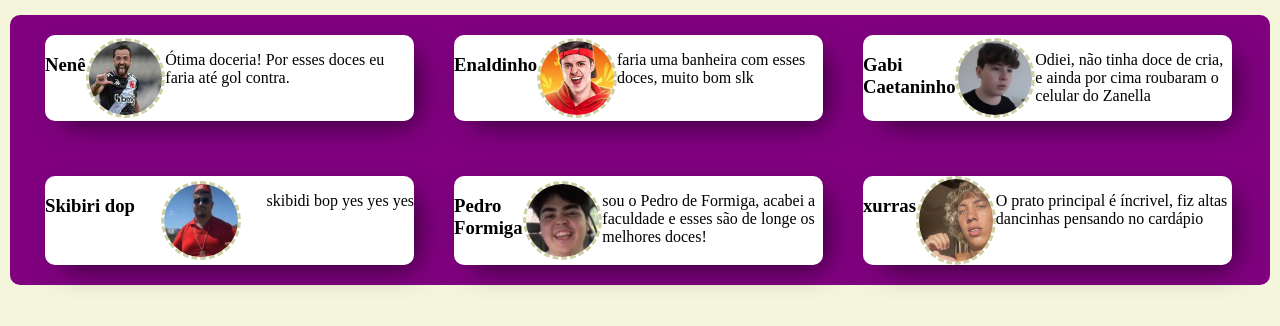
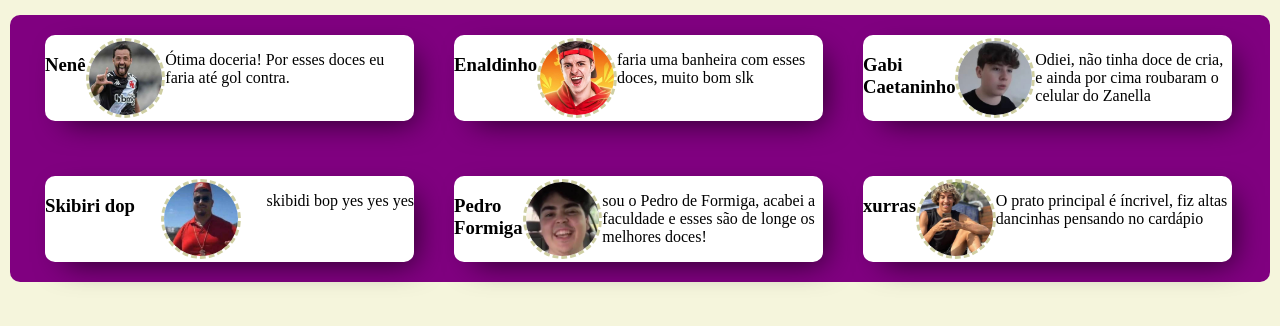
Before and after one commit to MariaRita011/desafiorestaurante2, a plain HTML site: page index.html in a window 1280 px wide. Drawn offline with Linux system fonts and the light colour scheme.

Commit message:
xurras imagem

```diff
--- a/index.html
+++ b/index.html
@@ -48,7 +48,7 @@
             <section class="depoimentos">
                 <!--xurras-->
                 <h1>xurras</h1>
-               <img id="caetaninho" src="assets/imagens/xurras.jfif" alt="caetaninho">
+               <img id="caetaninho" src="assets/imagens/xurras.jpg" alt="caetaninho">
                <p>O prato principal é íncrivel, fiz altas dancinhas pensando no cardápio</p>
             </section>
     </div>
```
Also changed, not shown: assets/imagens/xurras.jpg (added).
